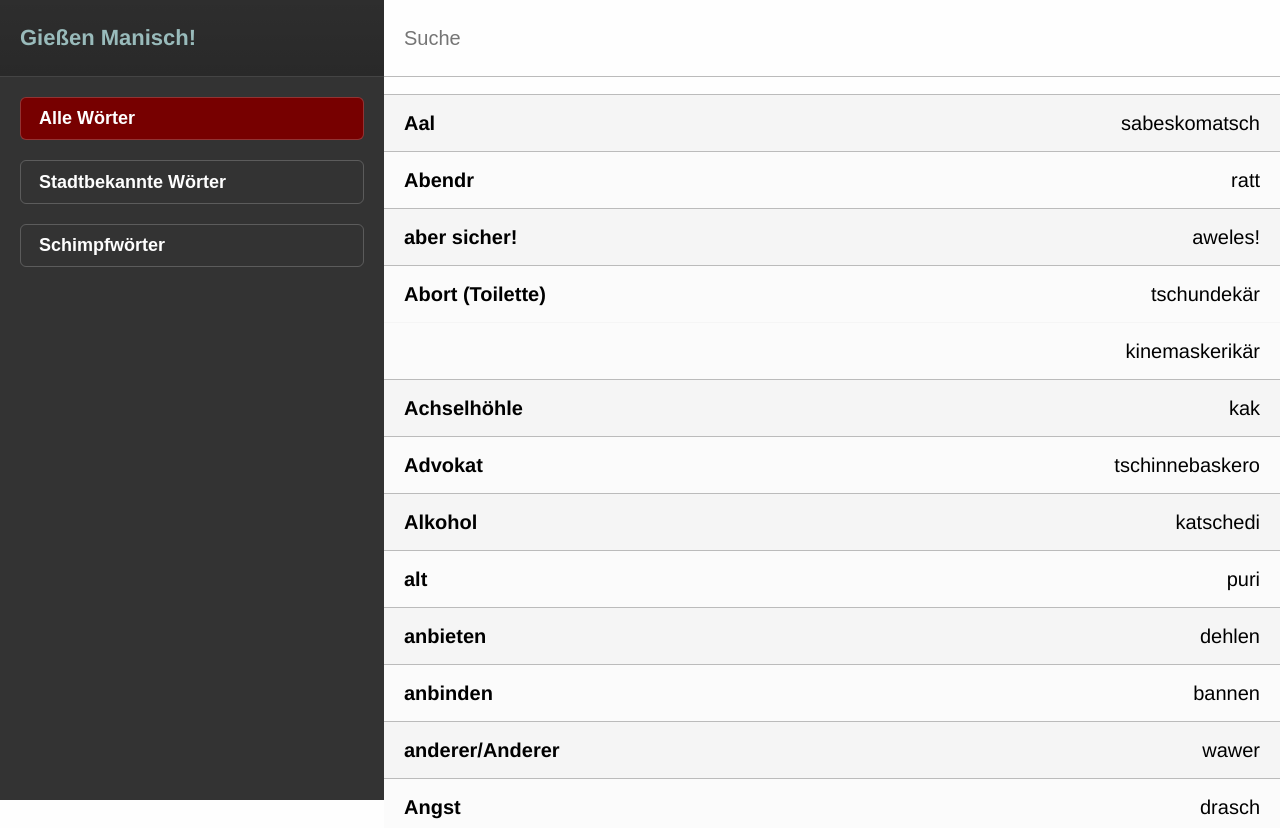
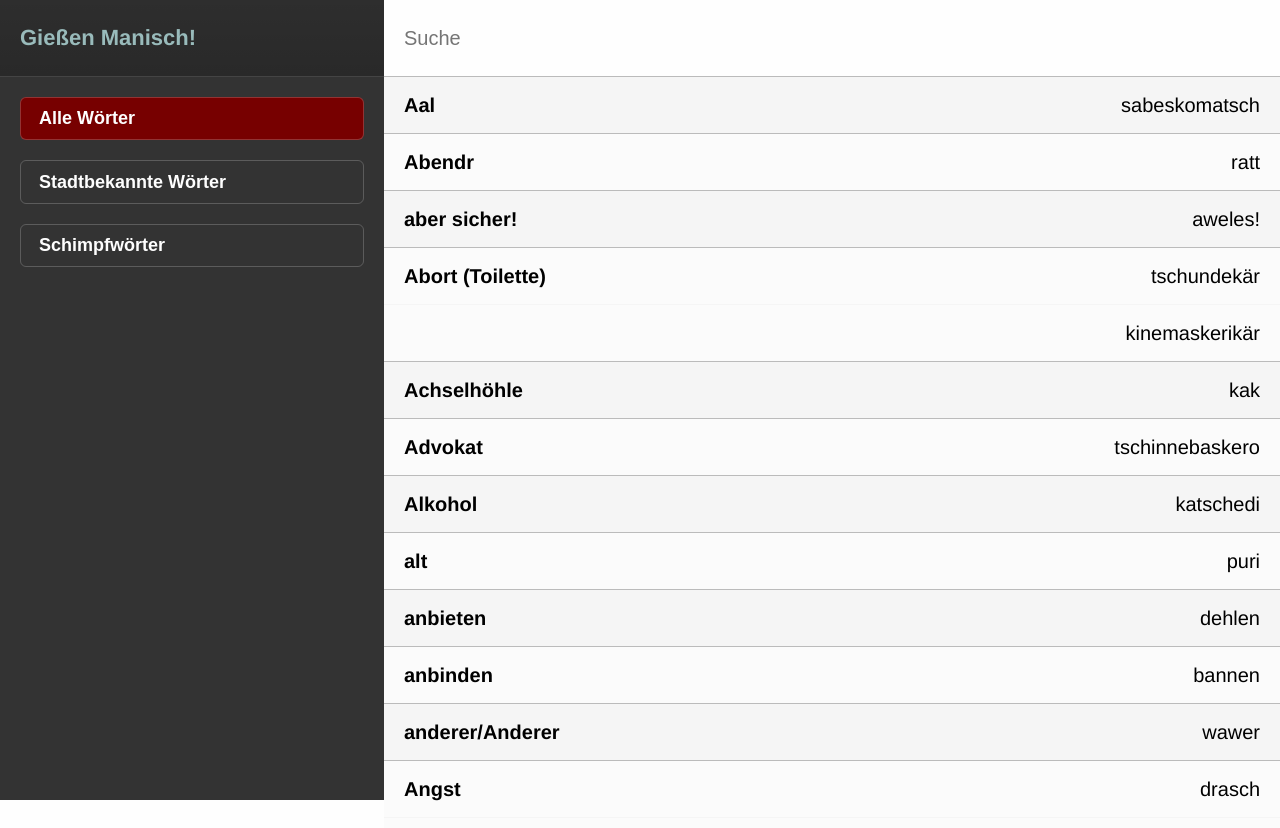
Before and after one commit to DerZyklop/manisch.pxwrk.de, a plain HTML site: page index.html in a window 1280 px wide. Shown: the top 828 px of the page. Drawn offline with Linux system fonts and the light colour scheme; a web font is replaced by a local one.

Commit message:
0.1.7
Tiny css-fix

```diff
--- a/assets/sass/styles.sass
+++ b/assets/sass/styles.sass
@@ -52,7 +52,7 @@ h1
     border-bottom: 1px solid $tertiary
 
   #secondary
-    padding-top: $space-t-b*2 + 54px
+    padding-top: $space-t-b*2 + $topBarHeight
 
 
 input#search,
```
Also changed, not shown: assets/styles/styles.css.
